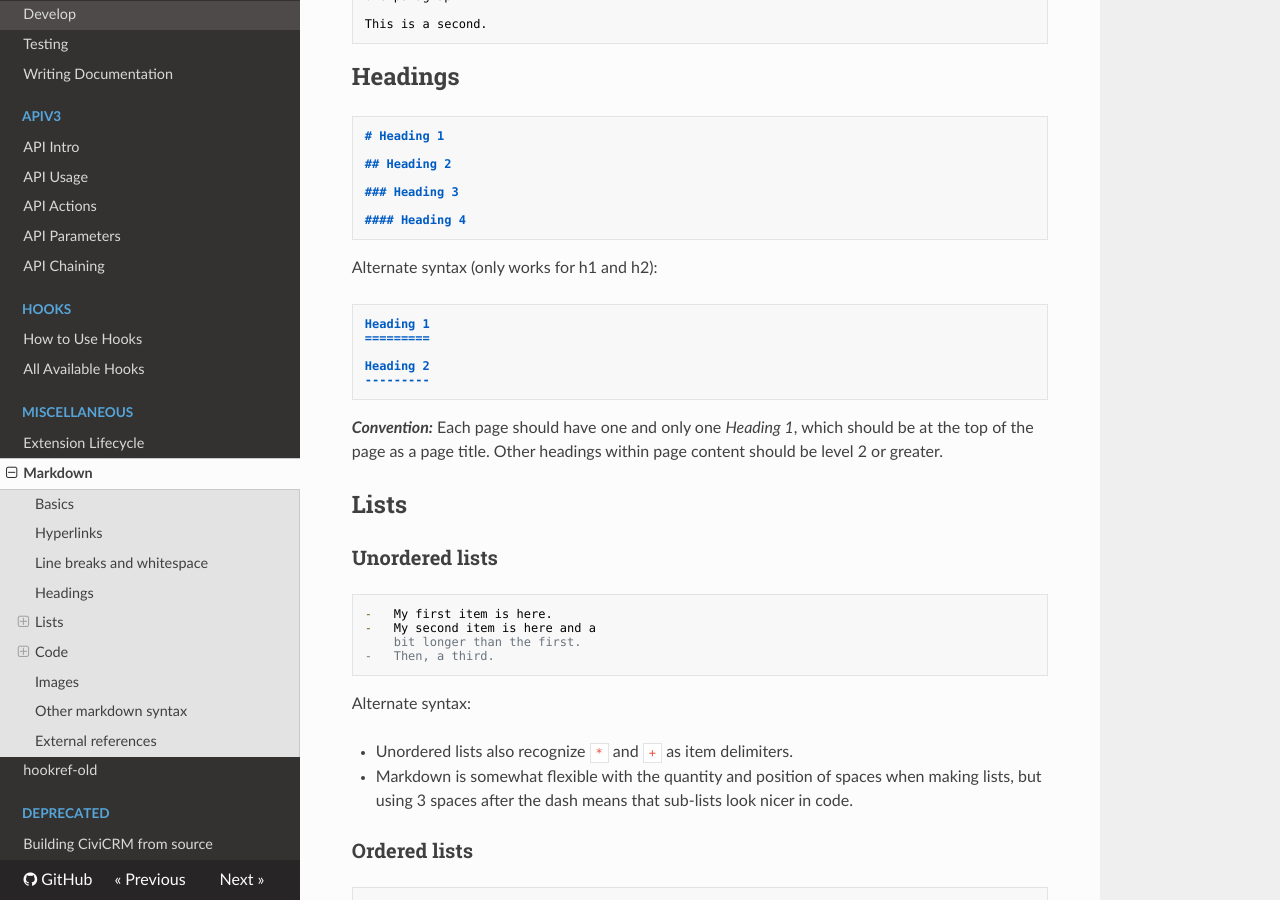
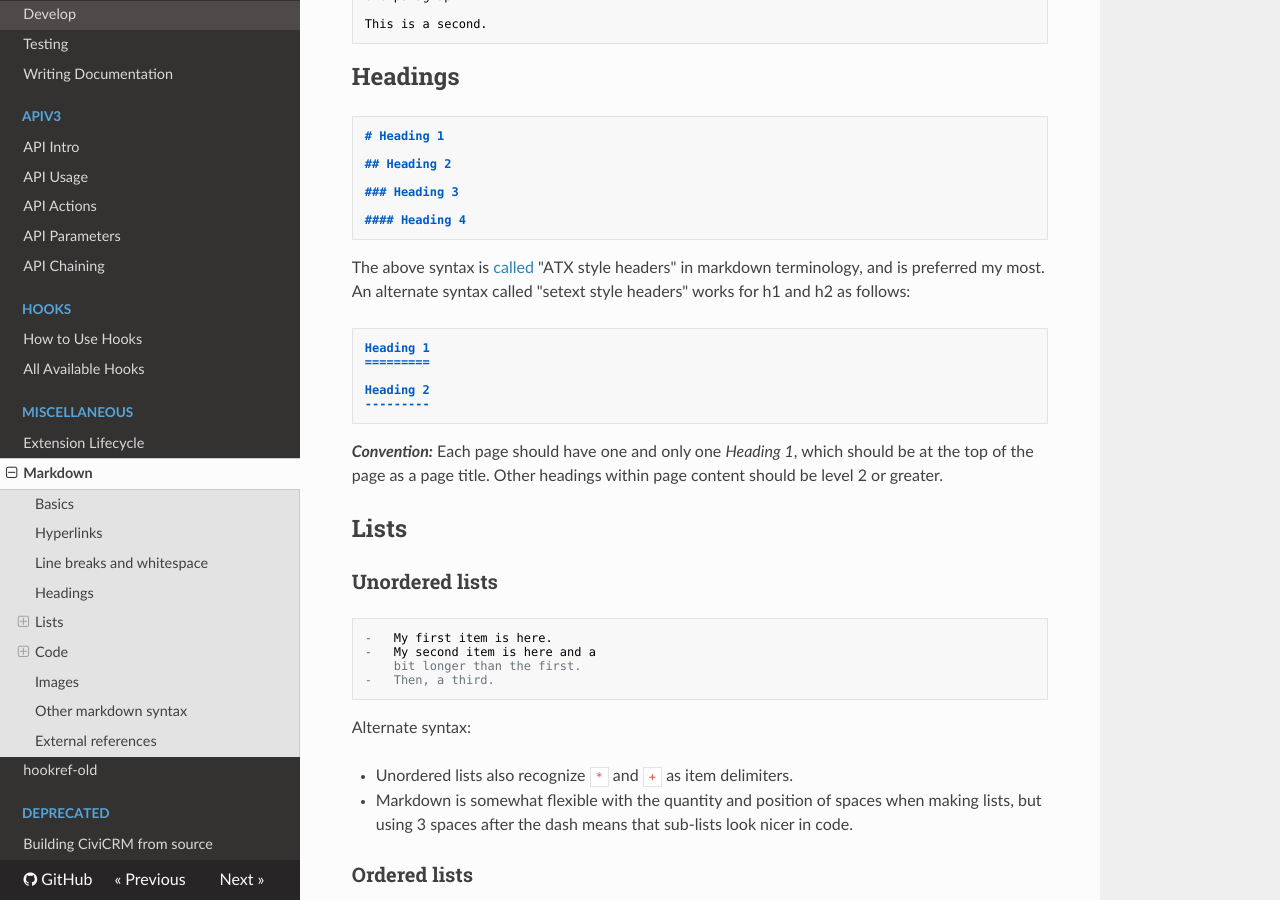
Before and after one commit to civicrm/civicrm-dev-docs, an MkDocs documentation site: the page built from docs/markdownrules.md, in a window 1280 px wide and 900 px high, scrolled down 1458 px. Built offline with MkDocs 1.6.1, drawn with Linux system fonts in a browser that asks for light colours; nearby versions of some CDN libraries; old or Windows-style settings are respelled for this version of MkDocs.

Commit message:
defining "ATX style headers" vs "setext style headers" here since it has been a topic of conversation

````diff
--- a/docs/markdownrules.md
+++ b/docs/markdownrules.md
@@ -83,7 +83,10 @@ This is a second.
 #### Heading 4
 ```
 
-Alternate syntax (only works for h1 and h2):
+The above syntax is [called](http://pandoc.org/MANUAL.html#headers)
+"ATX style headers" in markdown terminology, and is preferred my most.
+An alternate syntax called "setext style headers" works for h1 and h2 as
+follows:
 
 ```md
 Heading 1
````
